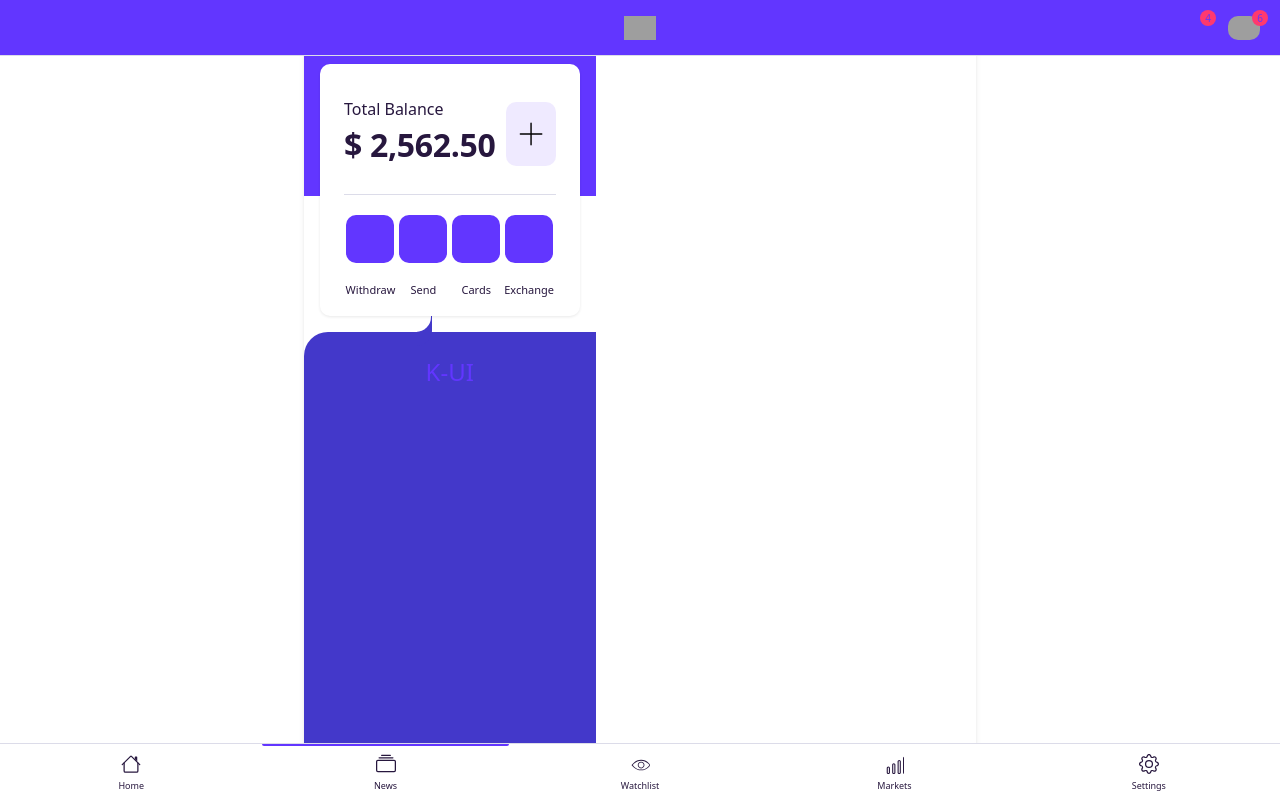
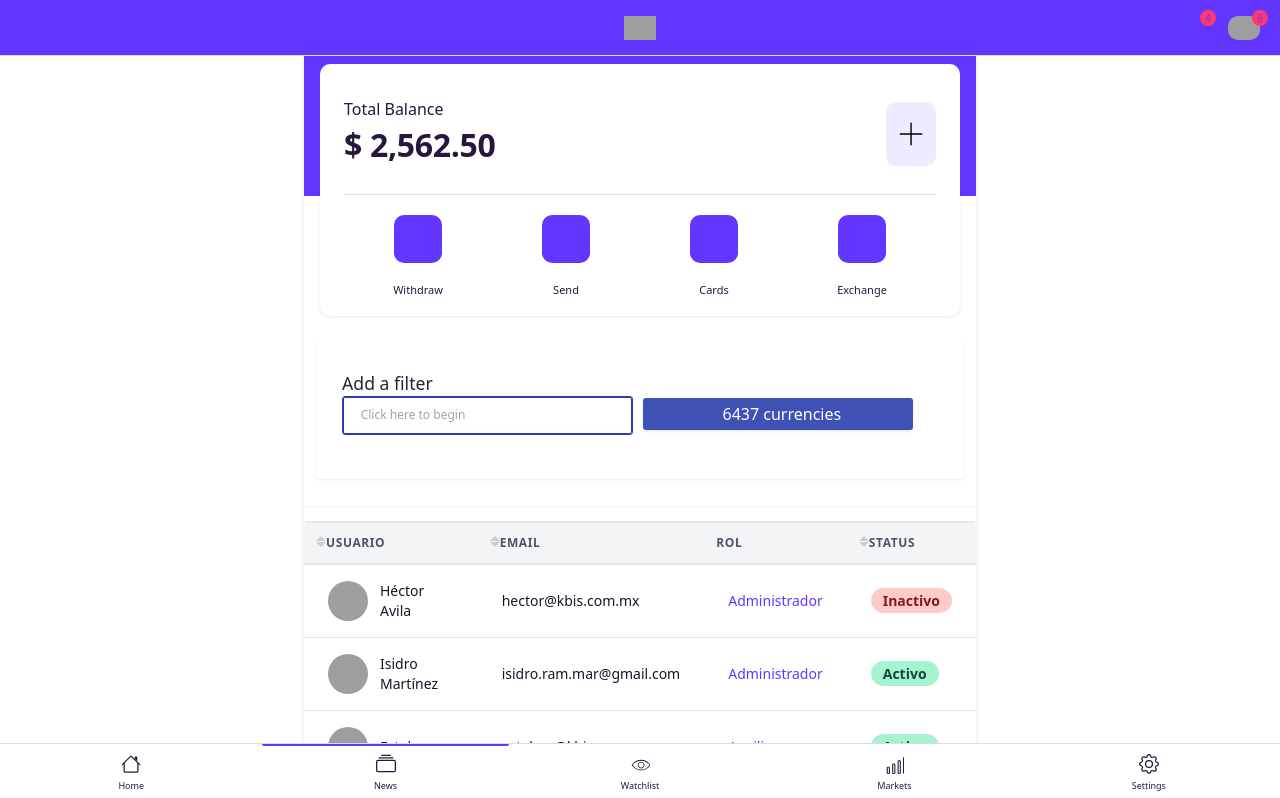
Before and after one commit to timothyakinyelu/screener-app, a React (Create React App) app: page /screener-cryptocurrency in a window 1280 px wide. Shown: the top 798 px of the page. Built offline with nearby package versions, Linux system fonts and the light colour scheme; grey boxes are pictures that could not be loaded.

Commit message:
- updated Dashboard

```diff
--- a/src/pages/cryptocurrency/Dashboard.tsx
+++ b/src/pages/cryptocurrency/Dashboard.tsx
@@ -1,16 +1,18 @@
 import React from 'react';
+import Content from '../../components/cryptocurrency/dashboard/Content';
+import CryptoTable from '../../components/cryptocurrency/dashboard/CryptoTable';
 import Header from '../../components/cryptocurrency/dashboard/Header';
 import MobileSideNav from '../../utils/MobileSideNav';
 
 const Dashboard: React.FC = (): JSX.Element => {
     return (
         <div className="grid grid-cols-6 gap-2">
-            <div className="col-span-3">
+            <div className="col-span-6">
                 <Header />
             </div>
-            <div className="col-start-1 col-span-3"></div>
-            <div className="col-end-4 col-span-3">
-                <MobileSideNav />
+            <div className="col-span-6">
+                <Content />
+                <CryptoTable />
             </div>
         </div>
     );
```
